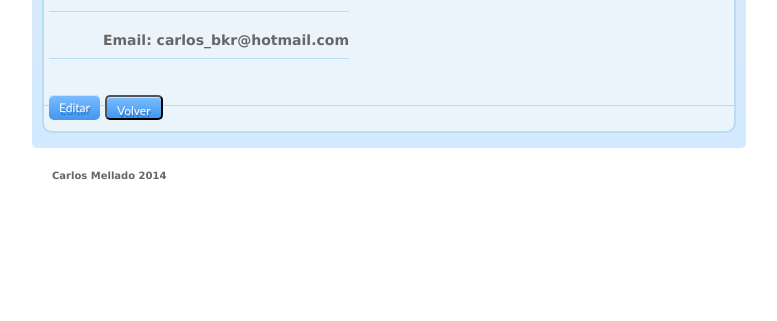
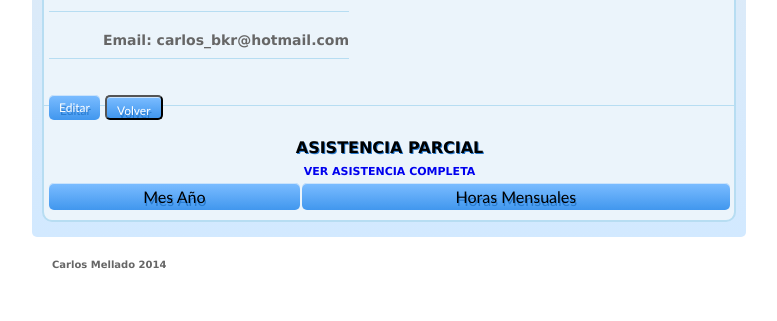
Before and after one commit to melladocarlos/ficheroshk, a Rails app: page /fichas/1 in a window 1280 px wide. Shown: the part 497-818 px from the top of the page, without its empty margins (68-845 px from the left). Before the commit the page ends 677 px from the top, so only its background shows below. Run offline with Rails 7, Linux system fonts and the light colour scheme; data comes from the database, SQL or seed files in the repository; data that the repository does not hold is empty; style sheets or scripts are compiled from the project's sources; parts of the project's set-up code (start-up, migrations or seed data) failed here and were passed over; some libraries are stand-ins or nearby versions.

Commit message:
changed ficheros/show

```diff
--- a/app/views/fichas/show.html.erb
+++ b/app/views/fichas/show.html.erb
@@ -39,4 +39,36 @@
 
 
 
+
+  <table id="tableConten">
+
+
+
+
+  <td ><h1>ASISTENCIA PARCIAL </h1>
+
+
+ <%= link_to 'VER ASISTENCIA COMPLETA ', asistencia_path(@ficha)%>
+
+
+
+<table id="tableConten">
+
+  <th id = "botonCeleste" ><%=  "Mes Año" %></th>
+  <th id = "botonCeleste" ><%=  "Horas Mensuales" %></th>
+
+
+  <% for asistencia in @asistenciaParcial %>
+  <tr >
+  <td><%= Time.zone.parse(asistencia.ordered_fecha).strftime("%Y" " %B") %></td>
+  <td><%= number_to_currency(asistencia.total_horas, :unit => "", :delimiter => ".", :precision=> 0) %></td>
+
+  </tr>
+  <% end %>
+</table>
+</table>
+
+
+
+
 </div>
```
Also changed, not shown: 1 other file.
